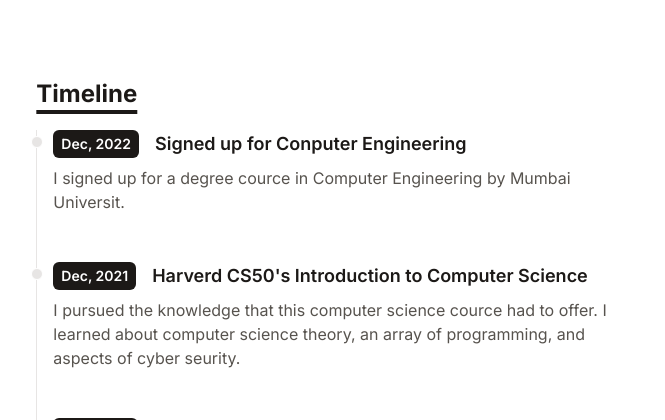
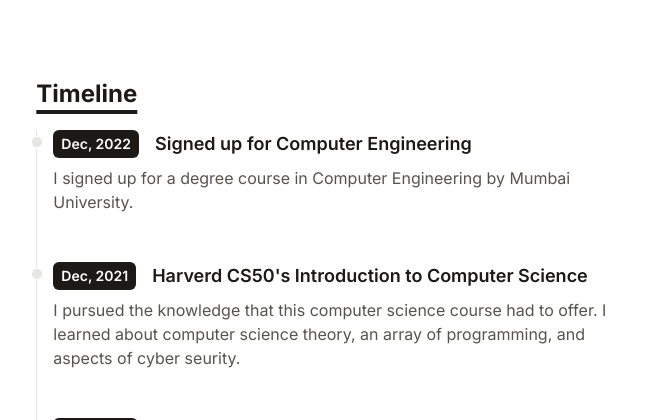
Before and after one commit to rushabhcodes/minimal-portfolio, a React (Vite) app: page / in a window 1280 px wide. Shown: the part 802-1222 px from the top of the page, without its empty margins (305-970 px from the left). Built offline with nearby package versions, Linux system fonts and the light colour scheme.

Commit message:
✅ Spell: Corrected some spelling

```diff
--- a/src/data/timeline.js
+++ b/src/data/timeline.js
@@ -3,10 +3,10 @@ export default [
      {
         month:'Dec',
         year: '2022',
-        title: 'Signed up for Conputer Engineering',
+        title: 'Signed up for Computer Engineering',
         duration: '',
         details:
-             'I signed up for a degree cource in Computer Engineering by Mumbai Universit.',
+             'I signed up for a degree course in Computer Engineering by Mumbai University.',
      },
      {
         month:'Dec',
@@ -14,7 +14,7 @@ export default [
         title: "Harverd CS50's Introduction to Computer Science",
         duration: '',
         details:
-             'I pursued the knowledge that this computer science cource had to offer. I learned about computer science theory, an array of programming, and aspects of cyber seurity.',
+             'I pursued the knowledge that this computer science course had to offer. I learned about computer science theory, an array of programming, and aspects of cyber seurity.',
      },
      {
         month: 'May',
```
